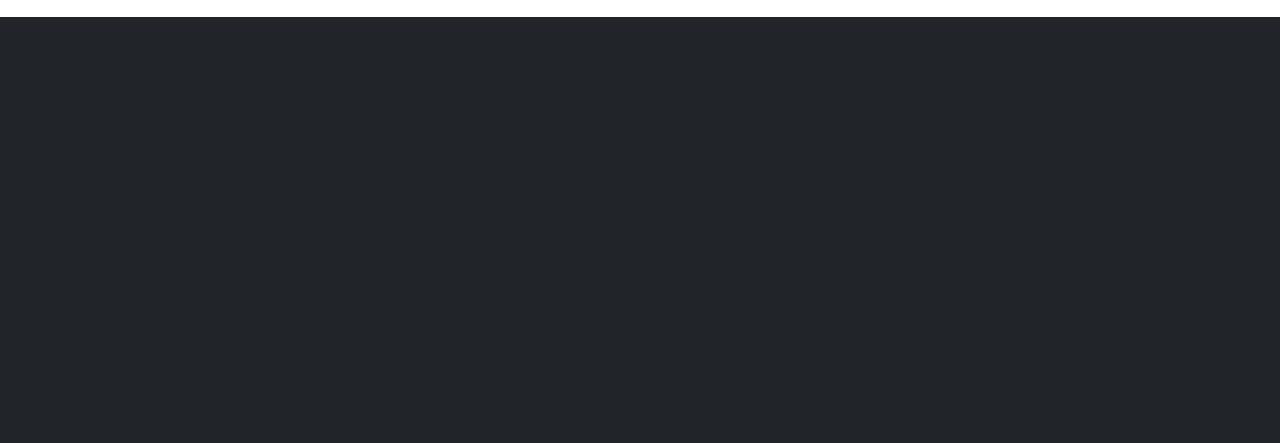
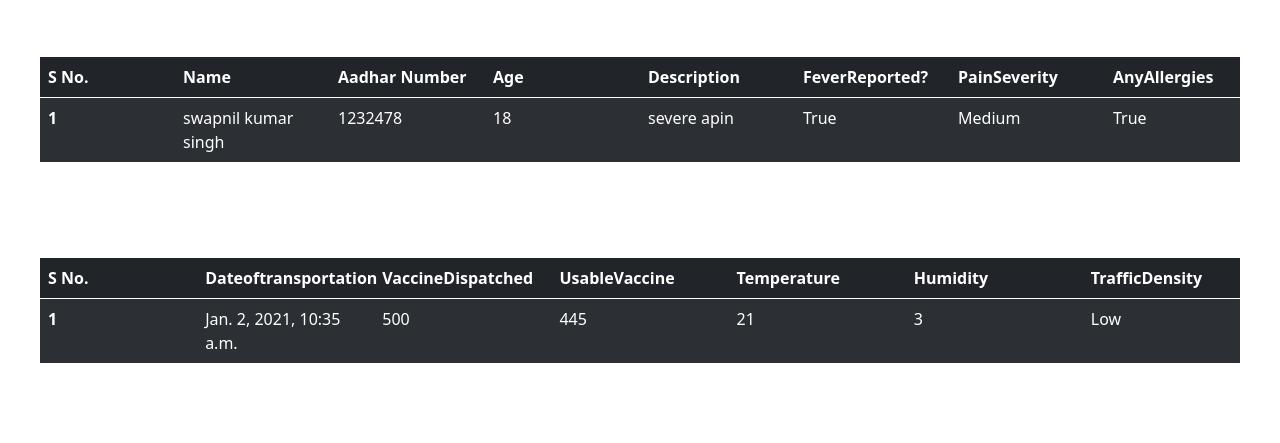
Before and after one commit to dragonman164/Database-for-Covid-19-Vaccination-with-API-support, a Django app: page /table/ in a window 1280 px wide; the page is wider, and only the part inside the window is pictured. Shown: the part 987-1430 px from the top of that part. Before the commit the page ends 1004 px from the top of that part, so only its background shows below. Run offline with Django 3.2, Linux system fonts and the light colour scheme; data comes from the database, SQL or seed files in the repository; both versions use the stored data as it was after the commit.

Commit message:
added tables for report and management

```diff
--- a/maindatabase/admin.py
+++ b/maindatabase/admin.py
@@ -1,6 +1,7 @@
 from django.contrib import admin
-from .models import Person
+from .models import Person,report,management
 
 admin.site.register(Person)
-
+admin.site.register(report)
+admin.site.register(management)
 # Register your models here.
--- a/maindatabase/models.py
+++ b/maindatabase/models.py
@@ -1,4 +1,5 @@
 from django.db import models
+from datetime import datetime
 
 # Create your models here.
 class Person(models.Model):
@@ -11,3 +12,32 @@
     isatRisk = models.BooleanField(default=False)
     dateofvaccination = models.DateField(blank=True,null=True)
     isVaccinated = models.BooleanField(default=False)
+    #AEFI_AESI_report
+class report(models.Model):
+    MY_CHOICES = (
+        ('None', 'None'),
+        ('Low', 'Low'),
+        ('Medium', 'Medium'),
+        ('High', 'High'),
+    )
+    name = models.CharField(max_length=200,null=False)
+    aadhar_number = models.IntegerField(null=False,primary_key=True)
+    age = models.IntegerField(null = False)
+    description = models.CharField(max_length=1000,null=False)
+    Fever = models.BooleanField(default=False)
+    Pain_Severity = models.CharField(max_length=200,choices=MY_CHOICES)
+    Any_allergies = models.BooleanField(default=False)
+
+    #logistic management of vaccineclass
+class management(models.Model):
+    MY_CHOICES = (
+        ('Low', 'Low'),
+        ('Medium', 'Medium'),
+        ('High', 'High'),
+    )
+    date_time = models.DateTimeField(auto_now=True)
+    No_vaccine_dispatched = models.IntegerField(null=False)
+    No_usable_vaccine = models.IntegerField(null=False)
+    Temperature = models.IntegerField(null=False)
+    Humidity = models.IntegerField(null=False)
+    traffic_density=models.CharField(max_length=200,choices=MY_CHOICES)
--- a/maindatabase/templates/maindatabase/tables.html
+++ b/maindatabase/templates/maindatabase/tables.html
@@ -55,6 +55,73 @@
         </tbody>
       </table>
 
+      <table class="table table-dark table-striped" style="table-layout:fixed; border: 40px solid white;border-collapse: collapse;">
+        <thead>
+          <tr>
+            <th scope="col">S No.</th>
+            <th scope="col" >Name</th>
+            <th scope="col">Aadhar Number</th>
+            <th scope="col">Age</th>
+            <th scope="col">Description</th>
+            <th scope="col">FeverReported?</th>
+            <th scope="col">PainSeverity</th>
+            <th scope="col">AnyAllergies</th>
+          </tr>
+        </thead>
+        <tbody>
+
+  {% for elem in Database1 %}
+
+
+            <tr>
+                <th scope="row">{{forloop.counter}}</th>
+                <td>{{elem.name}}</td>
+                <td>{{elem.aadhar_number}}</td>
+                <td>{{elem.age}}</td>
+                <td>{{elem.description}}</td>
+                <td>{{elem.Fever}}</td>
+                <td>{{elem.Pain_Severity}}</td>
+                <td>{{elem.Any_allergies}}</td>
+              </tr>
+
+      {% endfor %}
+
+
+        </tbody>
+      </table>
+      <table class="table table-dark table-striped" style="table-layout:fixed; border: 40px solid white;border-collapse: collapse;">
+        <thead>
+          <tr>
+            <th scope="col">S No.</th>
+            <th scope="col">Dateoftransportation</th>
+            <th scope="col">VaccineDispatched</th>
+            <th scope="col" >UsableVaccine</th>
+            <th scope="col">Temperature</th>
+            <th scope="col">Humidity</th>
+            <th scope="col">TrafficDensity</th>
+          </tr>
+        </thead>
+        <tbody>
+
+  {% for elem in Database2 %}
+
+
+            <tr>
+                <th scope="row">{{forloop.counter}}</th>
+                <td>{{elem.date_time}}</td>
+                <td>{{elem.No_vaccine_dispatched}}</td>
+                <td>{{elem.No_usable_vaccine}}</td>
+                <td>{{elem.Temperature}}</td>
+                <td>{{elem.Humidity}}</td>
+                <td>{{elem.traffic_density}}</td>
+              </tr>
+
+      {% endfor %}
+
+
+        </tbody>
+      </table>
+      <br>
 
   </body>
 {% endblock body %}
--- a/maindatabase/views.py
+++ b/maindatabase/views.py
@@ -1,5 +1,5 @@
 from django.shortcuts import render,HttpResponse
-from .models import Person
+from .models import Person,report,management
 import datetime
 from django.utils.timezone import utc
 from rest_framework import status
@@ -111,8 +111,12 @@
 
 def table(request):
     obj = Person.objects.all()
+    obj1 = report.objects.all()
+    obj2 = management.objects.all()
     params = {
         'Database': obj,
+        'Database1': obj1,
+        'Database2': obj2,
         'time': datetime.datetime.utcnow().replace(tzinfo=utc),
     }
     return render(request,"maindatabase/tables.html",params)
```
Also changed, not shown: db.sqlite3, maindatabase/migrations/0004_auto_20210102_0947.py (added).
